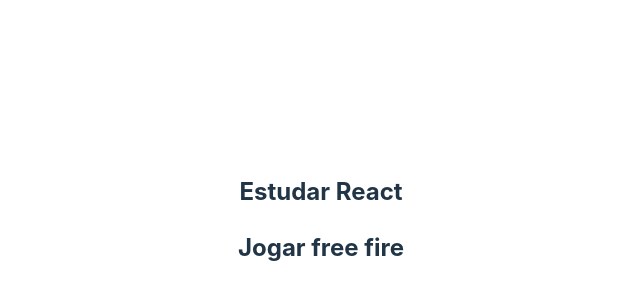
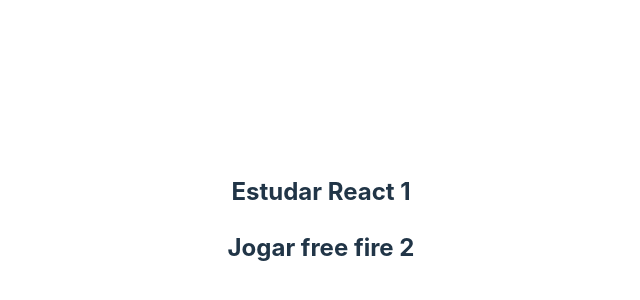
Before and after one commit to rhuaannn/fsc-task-manager-react, a React (Vite) app: page / in a window 1280 px wide. Shown: the part 180-480 px from the top of the page, without its empty margins (319-959 px from the left). Built offline with nearby package versions, Linux system fonts and the light colour scheme.

Commit message:
feat: components class reference

```diff
--- a/src/components/TaskItem.jsx
+++ b/src/components/TaskItem.jsx
@@ -1,14 +1,25 @@
 import React from "react";
 
-const TaskItem = ({task}) => {
+const TaskItem = ({ task }) => {
+  return (
+    <>
+      <h2>{task.description} {task.id}</h2>
 
-  return(
-    <>
-   <h2>
-   {task.description}
-    </h2>
     </>
   );
 };
 
 export default TaskItem;
+// class TaskItem extends React.Component {
+//   render() {
+//     const { task } = this.props;
+//     return (
+//     <>
+
+//     <h1>{task.description}</h1>
+//     <p>{task.isCompleted ? "Completa" : "Não completa" }</p>
+//     </>
+//     );
+//   }
+// }
+// export default TaskItem;
```
Also changed, not shown: src/App.jsx (+33 -2 lines).
